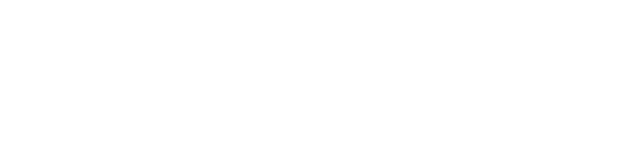
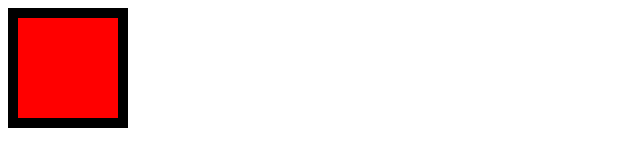
Before and after one commit to Patrick-Martins/GitHub_Tutorial, a plain HTML site: page index.html in a window 1280 px wide. Shown: the whole page, without its empty margins (0-640 px from the left). Drawn offline with Linux system fonts and the light colour scheme.

Commit message:
added a square

```diff
--- a/index.html
+++ b/index.html
@@ -4,12 +4,12 @@
 <head>
     <meta charset="utf-8">
     <meta name="viewport" content="width=device-width, initial-scale=1.0">
-    <title></title>
+    <link rel="stylesheet" href="style.css">
+    <title>Github Tutorial</title>
 </head>
 
 <body>
-    <div></div>
+    <div class="square"></div>
 </body>
 
 </html>
-<link rel="stylesheet" href="">
--- a/style.css
+++ b/style.css
@@ -0,0 +1,6 @@
+.square{
+    background-color: red;
+    border: solid 10px black;
+    width: 100px;
+    height: 100px;
+}
```
